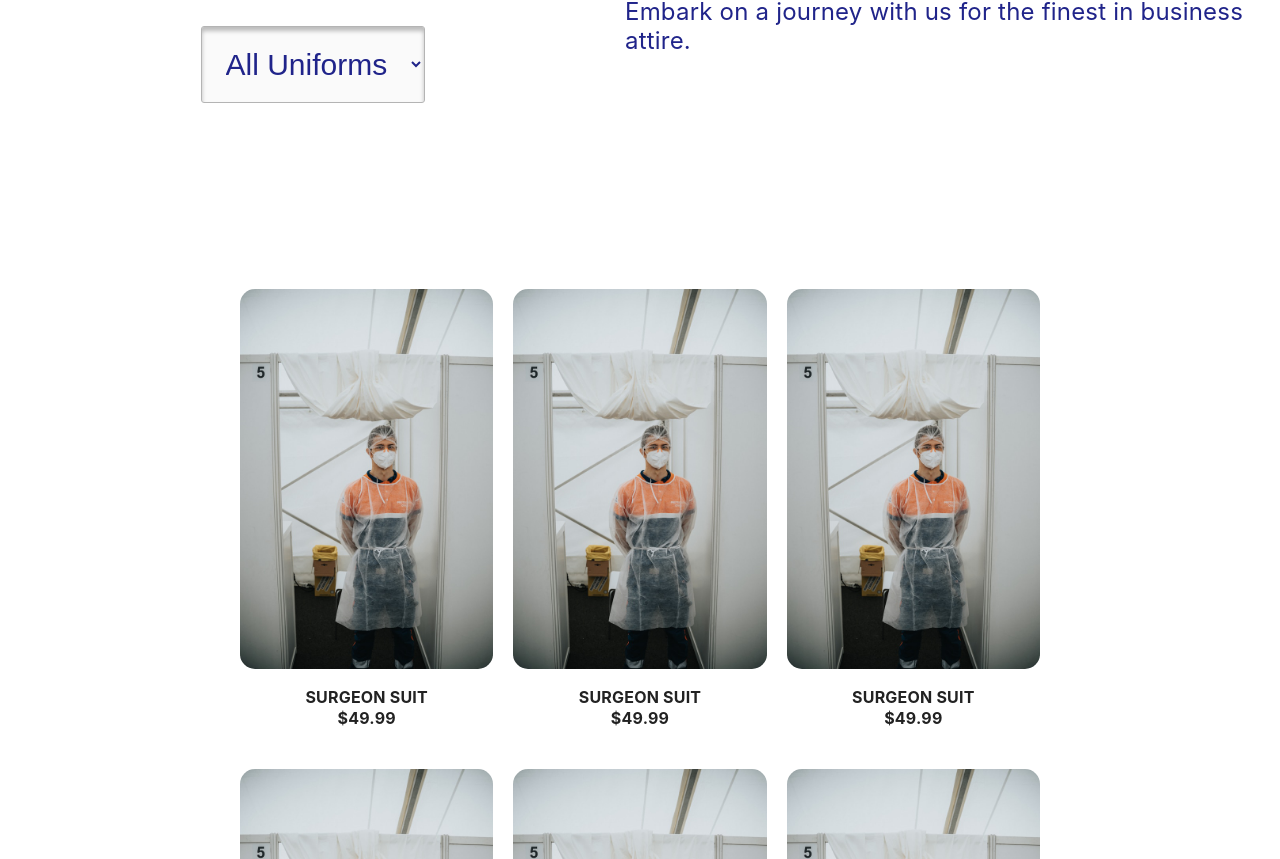
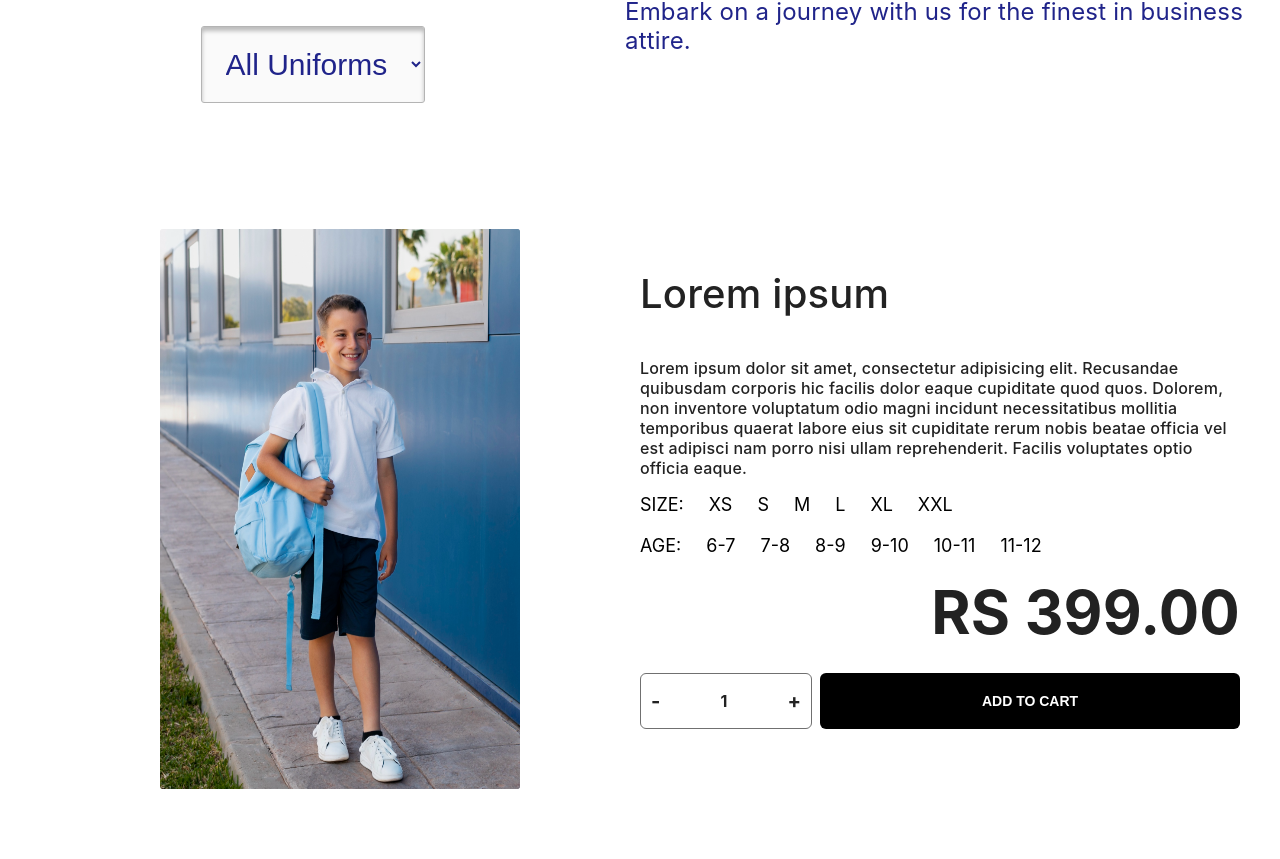
Before and after one commit to Lexodd-Hypernova/dresscode-ecom-, a React (Vite) app: page / in a window 1280 px wide. Shown: the part 361-1220 px from the top of the page. Built offline with nearby package versions, Linux system fonts and the light colour scheme.

Commit message:
Build ProductDetails component

```diff
--- /dev/null
+++ b/src/components/ProductDetails.jsx
@@ -0,0 +1,80 @@
+import React, { useState } from "react";
+import "./productDetails.css";
+import Dress from "../assets/dress.png";
+
+const ProductDetails = () => {
+    const [selectedSize, setSelectedSize] = useState('');
+
+    const handleSizeClick = (size) => {
+        setSelectedSize(size);
+    };
+
+  return (
+    <div>
+        <div className="prod-sec">
+            <div className="prod-img">
+                <img src={Dress} alt="Product Image" />
+            </div>
+            <div className="prod-det">
+                <div className="prod-name">
+                    <h3>Lorem ipsum</h3>
+                </div>
+                <div className="prod-desc">
+                    <p>Lorem ipsum dolor sit amet, consectetur adipisicing elit.
+                     Recusandae quibusdam corporis hic facilis dolor eaque cupiditate quod quos.
+                     Dolorem, non inventore voluptatum odio magni incidunt necessitatibus mollitia
+                     temporibus quaerat labore eius sit cupiditate rerum nobis beatae officia vel est adipisci nam porro nisi ullam reprehenderit.
+                     Facilis voluptates optio officia eaque.</p>
+                </div>
+                <div className="prod-size">
+                    <div>
+                        <p>SIZE:</p>
+                    </div>
+                    <div className="size-list">
+                    {['XS', 'S', 'M', 'L', 'XL', 'XXL'].map((size, index) => (
+
+                        <p
+                            key={index}
+                            onClick={() => handleSizeClick(size)}
+                            style={{ textDecoration: selectedSize === size ? 'underline' : 'none' }}
+                        >
+                            {size}
+                        </p>
+                    ))}
+                    </div>
+                </div>
+                <div className="prod-age">
+                    <div>
+                        <p>AGE:</p>
+                    </div>
+                    <div className="age-list">
+                        <p>6-7</p>
+                        <p>7-8</p>
+                        <p>8-9</p>
+                        <p>9-10</p>
+                        <p>10-11</p>
+                        <p>11-12</p>
+                    </div>
+                </div>
+                <div className="prod-add-sec">
+                    <div className="prod-price">
+                        <p>RS 399.00</p>
+                    </div>
+                    <div className="prod-add">
+                        <div className="prod-quant">
+                            <p className="quant-action">-</p>
+                            <p>1</p>
+                            <p className="quant-action">+</p>
+                        </div>
+                        <div className="add-to-cart">
+                            <button>ADD TO CART</button>
+                        </div>
+                    </div>
+                </div>
+            </div>
+        </div>
+    </div>
+  );
+};
+
+export default ProductDetails;
--- /dev/null
+++ b/src/components/productDetails.css
@@ -0,0 +1,121 @@
+.prod-sec {
+  padding: 40px;
+  display: flex;
+  height: 800px;
+}
+
+.prod-img {
+  width: 50%;
+  display: flex;
+  justify-content: center;
+  /* align-items: center; */
+}
+
+.prod-img img {
+  width: 60%;
+  height: 70%;
+}
+
+.prod-det {
+  width: 50%;
+}
+
+.prod-name h3 {
+  color: #222;
+  font-size: 40px;
+  font-weight: 500;
+  letter-spacing: 0.2px;
+}
+
+.prod-desc p {
+  color: #222;
+  font-size: 16px;
+  font-weight: 500;
+  letter-spacing: 0.2px;
+}
+
+.prod-size,
+.size-list,
+.prod-age,
+.age-list {
+  display: flex;
+  gap: 25px;
+  margin-bottom: 10px;
+}
+
+.prod-size p,
+.size-list p,
+.prod-age p,
+.age-list p {
+  color: #000;
+  /* font-family: Satoshi; */
+  font-size: 18px;
+  font-weight: 400;
+  line-height: normal;
+  margin: 0;
+}
+
+.size-list p {
+  cursor: pointer;
+}
+
+.prod-add-sec {
+  display: flex;
+  flex-direction: column;
+  gap: 25px;
+}
+
+.prod-price {
+  display: flex;
+  justify-content: end;
+}
+
+.prod-price p {
+  color: #222;
+  font-size: 60px;
+  font-weight: 700;
+  letter-spacing: 0.2px;
+  margin: 0;
+}
+
+.prod-add {
+  display: flex;
+  justify-content: space-between;
+}
+
+.prod-quant {
+  display: flex;
+  justify-content: space-between;
+  align-items: center;
+  border: 1px solid #707070;
+  border-radius: 6px;
+  width: 25%;
+  padding: 15px 10px;
+}
+
+.prod-quant p {
+  margin: 0;
+  color: #222;
+  font-weight: 700;
+}
+
+.quant-action {
+  cursor: pointer;
+  font-size: 20px;
+}
+
+.add-to-cart {
+  width: 70%;
+}
+
+.add-to-cart button {
+  width: 100%;
+  border-radius: 6px;
+  border: none;
+  background: #000;
+  color: #fff;
+  font-size: 14px;
+  font-weight: 700;
+  padding: 20px;
+  cursor: pointer;
+}
--- a/src/pages/HomePage.jsx
+++ b/src/pages/HomePage.jsx
@@ -6,6 +6,7 @@ import OurProducts from "../components/OurProducts"
 import NavBar from "../components/NavBar"
 import { useContext, useEffect } from "react"
 import sharedContext from "../context/SharedContext"
+import ProductDetails from "../components/ProductDetails"
 
 function HomePage() {
     const {setSelectedCategory} = useContext(sharedContext);
@@ -19,6 +20,7 @@ function HomePage() {
     <>
       <NavBar />
       <HeadSection />
+      <ProductDetails />
       <CardGrid />
       <OurProducts />
       <AdContainer />
```
Also changed, not shown: src/assets/dress.png (added).
